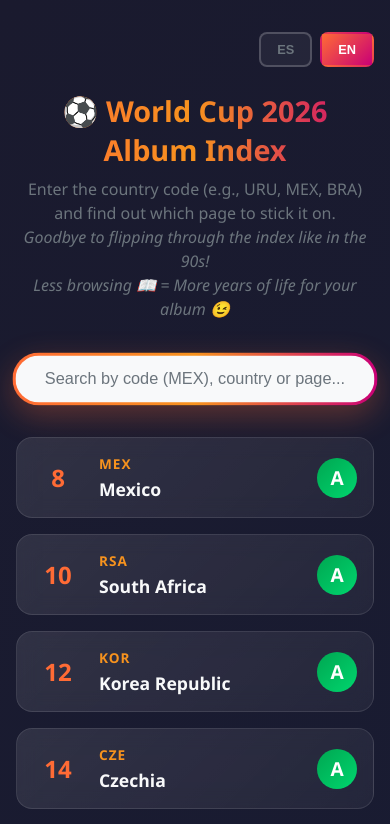
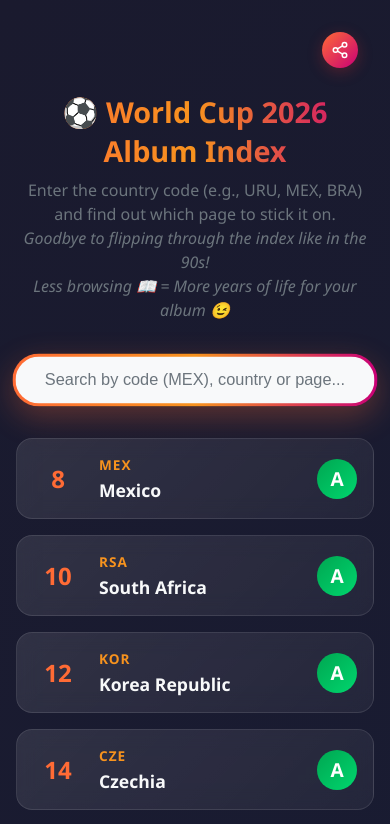
Before and after one commit to robertoandres24/worldcup-album-index, a React (Vite) app: page / in a window 390 px wide. Shown: the top 824 px of the page. Built offline with nearby package versions, Linux system fonts and the light colour scheme.

Commit message:
footer style fixes

```diff
--- a/src/App.jsx
+++ b/src/App.jsx
@@ -81,6 +81,32 @@ function App() {
     window.scrollTo({ top: 0, behavior: 'smooth' })
   }
 
+  const handleShare = async () => {
+    const shareData = {
+      title: t('shareTitle'),
+      text: t('shareText'),
+      url: window.location.href,
+    }
+
+    if (navigator.share) {
+      try {
+        await navigator.share(shareData)
+      } catch (err) {
+        // User cancelled or share failed
+      }
+    } else {
+      // Fallback: copy to clipboard
+      try {
+        await navigator.clipboard.writeText(`${shareData.title}\n${shareData.text}\n${shareData.url}`)
+        alert(t('linkCopied'))
+      } catch (err) {
+        // Fallback: open WhatsApp
+        const whatsappUrl = `https://wa.me/?text=${encodeURIComponent(`${shareData.title}\n${shareData.text}\n${shareData.url}`)}`
+        window.open(whatsappUrl, '_blank')
+      }
+    }
+  }
+
   const filteredStickers = useMemo(() => {
     if (!search.trim()) return stickersData
     const query = search.toUpperCase()
@@ -94,18 +120,15 @@ function App() {
 
   return (
     <div className="container">
-      <div className="lang-toggle">
-        <button
-          className={`lang-btn ${locale === 'es' ? 'active' : ''}`}
-          onClick={() => locale !== 'es' && toggleLocale()}
-        >
-          ES
-        </button>
-        <button
-          className={`lang-btn ${locale === 'en' ? 'active' : ''}`}
-          onClick={() => locale !== 'en' && toggleLocale()}
-        >
-          EN
+      <div className="top-bar">
+        <button className="share-btn" onClick={handleShare} aria-label={t('share')}>
+          <svg viewBox="0 0 24 24" fill="none" stroke="currentColor" strokeWidth="2" strokeLinecap="round" strokeLinejoin="round">
+            <circle cx="18" cy="5" r="3" />
+            <circle cx="6" cy="12" r="3" />
+            <circle cx="18" cy="19" r="3" />
+            <line x1="8.59" y1="13.51" x2="15.42" y2="17.49" />
+            <line x1="15.41" y1="6.51" x2="8.59" y2="10.49" />
+          </svg>
         </button>
       </div>
       <header>
@@ -158,30 +181,53 @@ function App() {
       </div>
 
       <footer>
-        <p>
-          {t('footer')} <span>Studio84</span>
-        </p>
+        <div className="footer-top">
+          <div className="lang-toggle footer-lang">
+            <button
+              className={`lang-btn ${locale === 'es' ? 'active' : ''}`}
+              onClick={() => locale !== 'es' && toggleLocale()}
+            >
+              ES
+            </button>
+            <button
+              className={`lang-btn ${locale === 'en' ? 'active' : ''}`}
+              onClick={() => locale !== 'en' && toggleLocale()}
+            >
+              EN
+            </button>
+          </div>
+        </div>
         <div className="github-section">
+          <p className="github-message">
             <a
               href="https://github.com/robertoandres24/worldcup-album-index"
               target="_blank"
               rel="noopener noreferrer"
               className="github-link"
             >
-            <svg className="github-icon" viewBox="0 0 24 24" fill="currentColor">
-              <path d="M12 0c-6.626 0-12 5.373-12 12 0 5.302 3.438 9.8 8.207 11.387.599.111.793-.261.793-.577v-2.234c-3.338.726-4.033-1.416-4.033-1.416-.546-1.387-1.333-1.756-1.333-1.756-1.089-.745.083-.729.083-.729 1.205.084 1.839 1.237 1.839 1.237 1.07 1.834 2.807 1.304 3.492.997.107-.775.418-1.305.762-1.604-2.665-.305-5.467-1.334-5.467-5.931 0-1.311.469-2.381 1.236-3.221-.124-.303-.535-1.524.117-3.176 0 0 1.008-.322 3.301 1.23.957-.266 1.983-.399 3.003-.404 1.02.005 2.047.138 3.006.404 2.291-1.552 3.297-1.23 3.297-1.23.653 1.653.242 2.874.118 3.176.77.84 1.235 1.911 1.235 3.221 0 4.609-2.807 5.624-5.479 5.921.43.372.823 1.102.823 2.222v3.293c0 .319.192.694.801.576 4.765-1.589 8.199-6.086 8.199-11.386 0-6.627-5.373-12-12-12z"/>
-            </svg>
-            <span>GitHub</span>
+              ⭐ {t('starMessage')} · {' '}
             </a>
-          <p className="github-message">
-            ⭐ {t('starMessage')} · {' '}
             <a
               href="https://github.com/robertoandres24/worldcup-album-index/issues"
               target="_blank"
               rel="noopener noreferrer"
-              className="issues-link"
+              className="github-link"
             >
-              🤓 {t('suggestImprovement')}
+              {' '} 🤓 {t('suggestImprovement')}
+            </a>
+          </p>
+          <p className="github-developed-by">
+            <span className="footer-text">{t('footer')}</span>
+            <a
+              href="https://github.com/robertoandres24/worldcup-album-index"
+              target="_blank"
+              rel="noopener noreferrer"
+              className="github-link"
+            >
+              <span className="footer-brand">Studio84</span>
+              <svg className="github-icon" viewBox="0 0 24 24" fill="currentColor">
+                <path d="M12 0c-6.626 0-12 5.373-12 12 0 5.302 3.438 9.8 8.207 11.387.599.111.793-.261.793-.577v-2.234c-3.338.726-4.033-1.416-4.033-1.416-.546-1.387-1.333-1.756-1.333-1.756-1.089-.745.083-.729.083-.729 1.205.084 1.839 1.237 1.839 1.237 1.07 1.834 2.807 1.304 3.492.997.107-.775.418-1.305.762-1.604-2.665-.305-5.467-1.334-5.467-5.931 0-1.311.469-2.381 1.236-3.221-.124-.303-.535-1.524.117-3.176 0 0 1.008-.322 3.301 1.23.957-.266 1.983-.399 3.003-.404 1.02.005 2.047.138 3.006.404 2.291-1.552 3.297-1.23 3.297-1.23.653 1.653.242 2.874.118 3.176.77.84 1.235 1.911 1.235 3.221 0 4.609-2.807 5.624-5.479 5.921.43.372.823 1.102.823 2.222v3.293c0 .319.192.694.801.576 4.765-1.589 8.199-6.086 8.199-11.386 0-6.627-5.373-12-12-12z"/>
+              </svg>
             </a>
           </p>
         </div>
--- a/src/i18n/en.json
+++ b/src/i18n/en.json
@@ -12,5 +12,9 @@
   "switchToEnglish": "EN",
   "switchToSpanish": "ES",
   "starMessage": "Star the repo if this helped you out",
-  "suggestImprovement": "Suggestions? Open an issue"
+  "suggestImprovement": "Suggestions? Open an issue",
+  "share": "Share",
+  "shareTitle": "World Cup 2026 FIFA Album Index",
+  "shareText": "Quickly find which page each sticker goes in your album",
+  "linkCopied": "Link copied to clipboard"
 }
--- a/src/i18n/es.json
+++ b/src/i18n/es.json
@@ -12,5 +12,9 @@
   "switchToEnglish": "EN",
   "switchToSpanish": "ES",
   "starMessage": "Dale una estrella al repo si te sirvió",
-  "suggestImprovement": "¿Sugerencias? Abre un issue"
+  "suggestImprovement": "¿Sugerencias? Abre un issue",
+  "share": "Compartir",
+  "shareTitle": "Indice del Album Mundial FIFA 2026",
+  "shareText": "Encuentra rápidamente en qué página va cada lámina de tu álbum",
+  "linkCopied": "Enlace copiado al portapapeles"
 }
--- a/src/index.css
+++ b/src/index.css
@@ -93,6 +93,61 @@ header p {
   background: linear-gradient(135deg, var(--primary), var(--accent));
   border-color: transparent;
   color: white;
+}
+
+.top-bar {
+  display: flex;
+  justify-content: flex-end;
+  align-items: center;
+  width: 100%;
+  margin-bottom: 1.5rem;
+}
+
+.share-btn {
+  width: 40px;
+  height: 40px;
+  padding: 0;
+  display: flex;
+  align-items: center;
+  justify-content: center;
+  background: linear-gradient(135deg, var(--primary), var(--accent));
+  border: none;
+  border-radius: 50%;
+  cursor: pointer;
+  transition: transform 0.3s ease, box-shadow 0.3s ease;
+  box-shadow: 0 4px 15px rgba(210, 45, 45, 0.3);
+}
+
+.share-btn:hover {
+  transform: scale(1.1);
+  box-shadow: 0 6px 20px rgba(210, 45, 45, 0.5);
+}
+
+.share-btn:active {
+  transform: scale(0.95);
+}
+
+.share-btn svg {
+  width: 20px;
+  height: 20px;
+  color: white;
+}
+
+@media (max-width: 600px) {
+  .top-bar {
+    max-width: 100%;
+    padding: 0 1rem;
+  }
+
+  .share-btn {
+    width: 36px;
+    height: 36px;
+  }
+
+  .share-btn svg {
+    width: 18px;
+    height: 18px;
+  }
 }
 
 .search-container {
@@ -226,16 +281,29 @@ footer {
 }
 
 footer span {
-  background: linear-gradient(90deg, var(--primary), var(--accent));
-  -webkit-background-clip: text;
-  -webkit-text-fill-color: transparent;
-  background-clip: text;
-  font-weight: 600;
+
+}
+
+.footer-top {
+  display: flex;
+  justify-content: space-between;
+  align-items: center;
+  width: 100%;
+  max-width: 500px;
+  margin: 0 auto 1rem;
+  flex-wrap: wrap;
+  gap: 0.5rem;
+}
+
+.lang-toggle.footer-lang {
+  margin-bottom: 0;
+  width: auto;
+  justify-content: flex-start;
 }
 
 .github-section {
-  margin-top: 1.5rem;
-  padding-top: 1.5rem;
+  margin: 2.5rem 0;
+  padding-top: 2.5rem;
   border-top: 1px solid rgba(255, 255, 255, 0.1);
 }
 
@@ -261,7 +329,32 @@ footer span {
 
 .github-message {
   margin-top: 0.5rem;
-  font-size: 0.85rem;
+  font-size: 1rem;
+  a {
+    margin: 0.3rem 0;
+  }
+}
+
+.github-developed-by {
+  margin-top: 0.5rem;
+  font-size: 0.9rem;
+  display: flex;
+  align-items: center;
+  justify-content: center;
+  gap: 0.5rem;
+}
+
+.footer-text {
+  color: var(--light);
+}
+
+.footer-brand {
+  font-weight: 600;
+  background: linear-gradient(90deg, var(--primary), var(--accent));
+  -webkit-background-clip: text;
+  -webkit-text-fill-color: transparent;
+  background-clip: text;
+  font-weight: 600;
 }
 
 .issues-link {
@@ -329,14 +422,31 @@ footer span {
     transition: bottom 0.3s ease, transform 0.3s ease, box-shadow 0.3s ease;
   }
 
-  .scroll-top-btn.scroll-top-raised {
+  /* .scroll-top-btn.scroll-top-raised {
     bottom: 5.5rem;
-  }
+  } */
 
   .scroll-top-btn svg {
     width: 24px;
     height: 24px;
   }
+
+  .footer-top {
+    justify-content: center;
+    flex-direction: column;
+    gap: 0.75rem;
+  }
+
+  .lang-toggle.footer-lang {
+    order: -1;
+  }
+
+  .github-link {
+    text-decoration: underline;
+    text-decoration-color: var(--gray);
+    text-underline-offset: 3px;
+  }
+
   header h1 {
     font-size: 1.8rem;
   }
```
Lines whose indentation alone changed are shown as unchanged.
